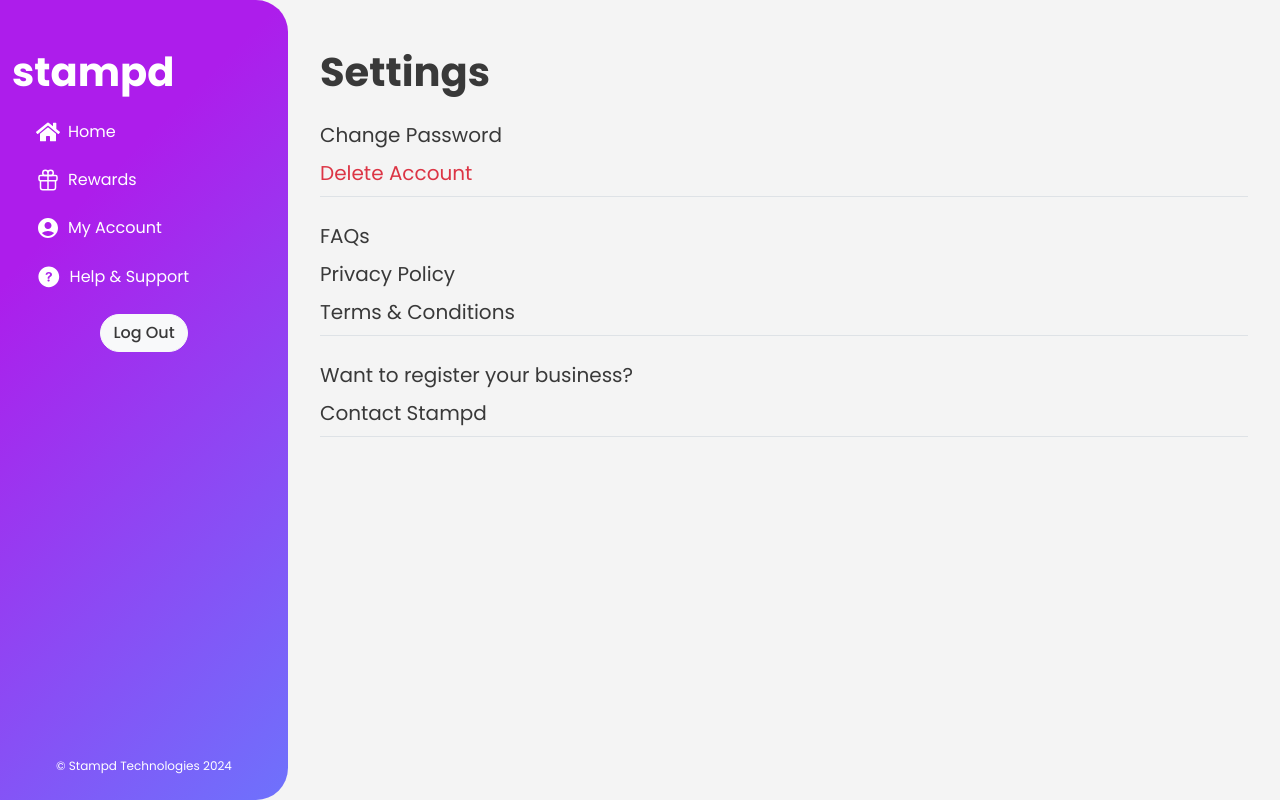
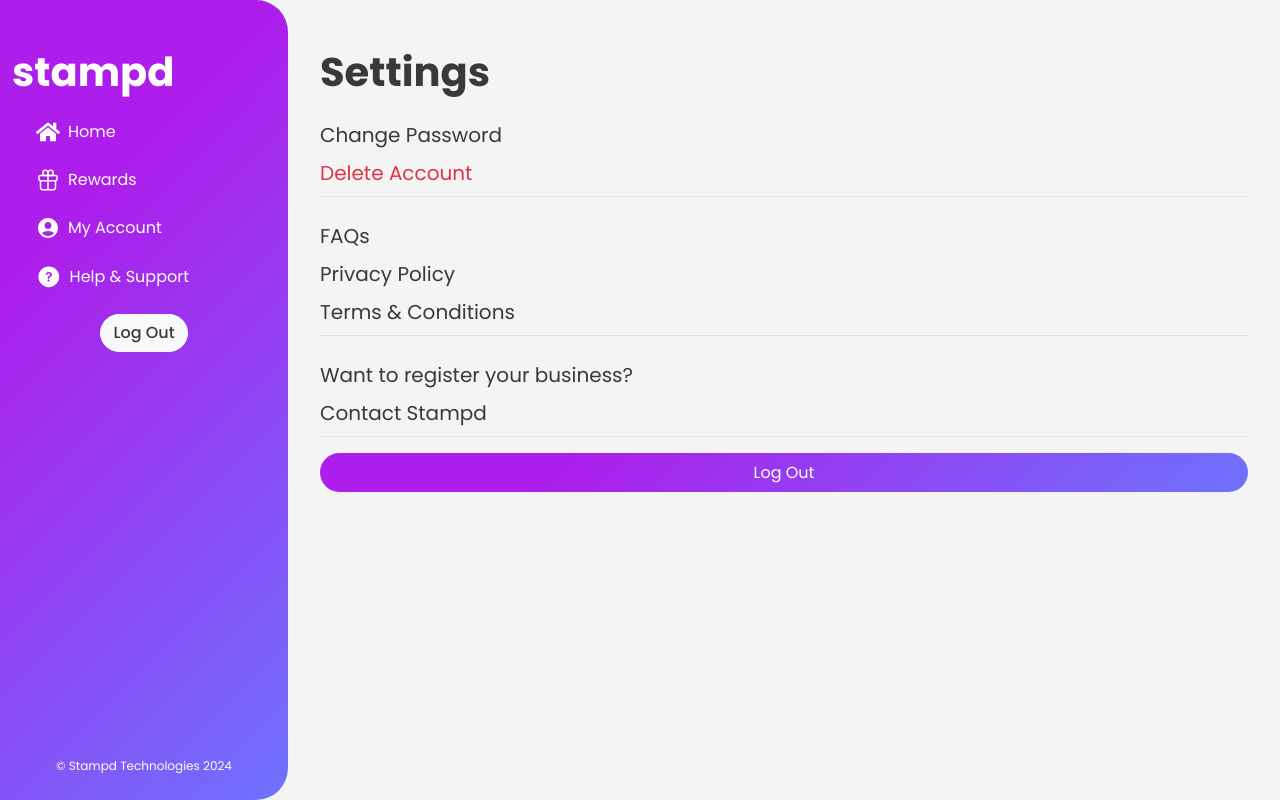
Before and after one commit to AndreiAgmata/stampdpwa, a Next.js app: page /settings in a window 1280 px wide. Built offline with nearby package versions, Linux system fonts and the light colour scheme; no server answers; the database is empty.

Commit message:
Added signout button

```diff
--- a/src/app/(authorized)/settings/page.js
+++ b/src/app/(authorized)/settings/page.js
@@ -1,5 +1,7 @@
+"use client";
 import "@/app/styles/Settings.scss";
 import Link from "next/link";
+import { signOut } from "next-auth/react";
 
 function SettingsPage() {
   return (
@@ -24,6 +26,9 @@
           Contact Stampd
         </Link>
       </div>
+      <button type="button" className="btn-custom mt-3 w-100" onClick={signOut}>
+        Log Out
+      </button>
     </section>
   );
 }
```
Also changed, not shown: 1 other file (tests, documents, lock files or other folders).
